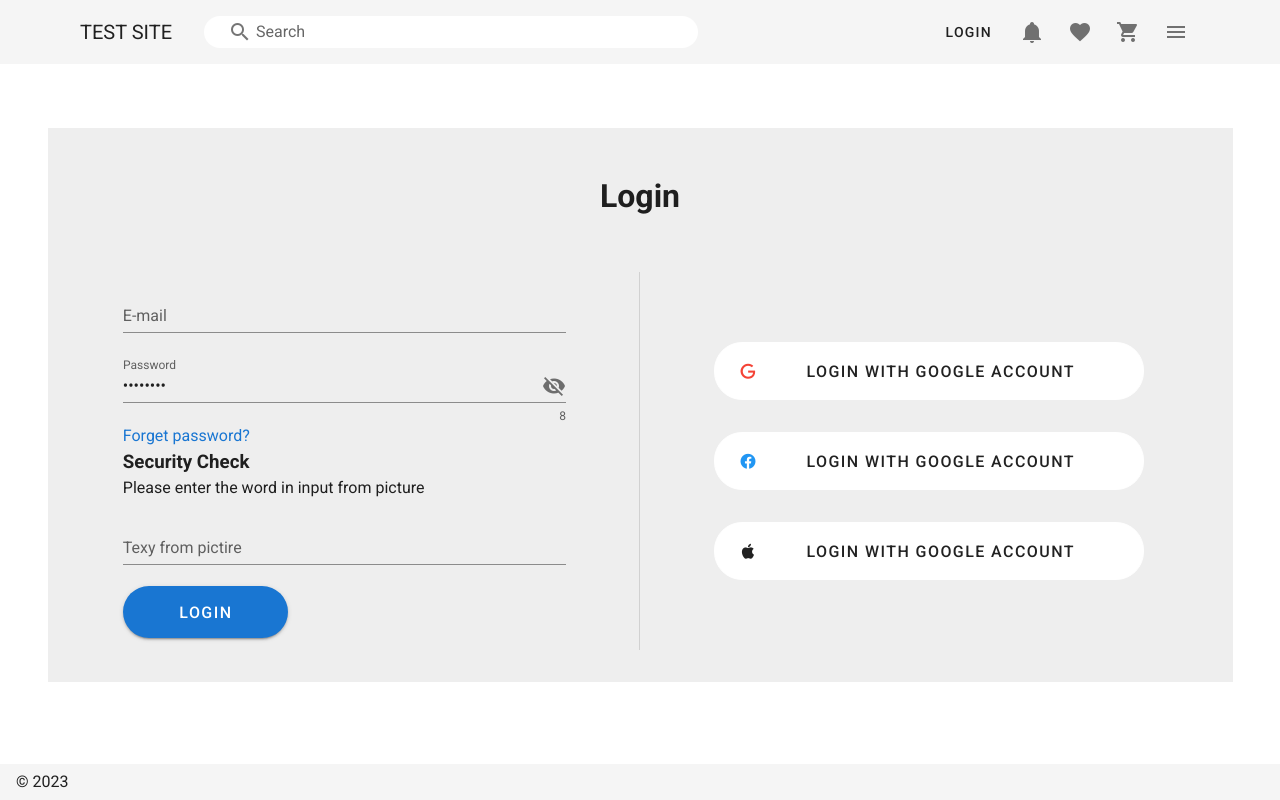
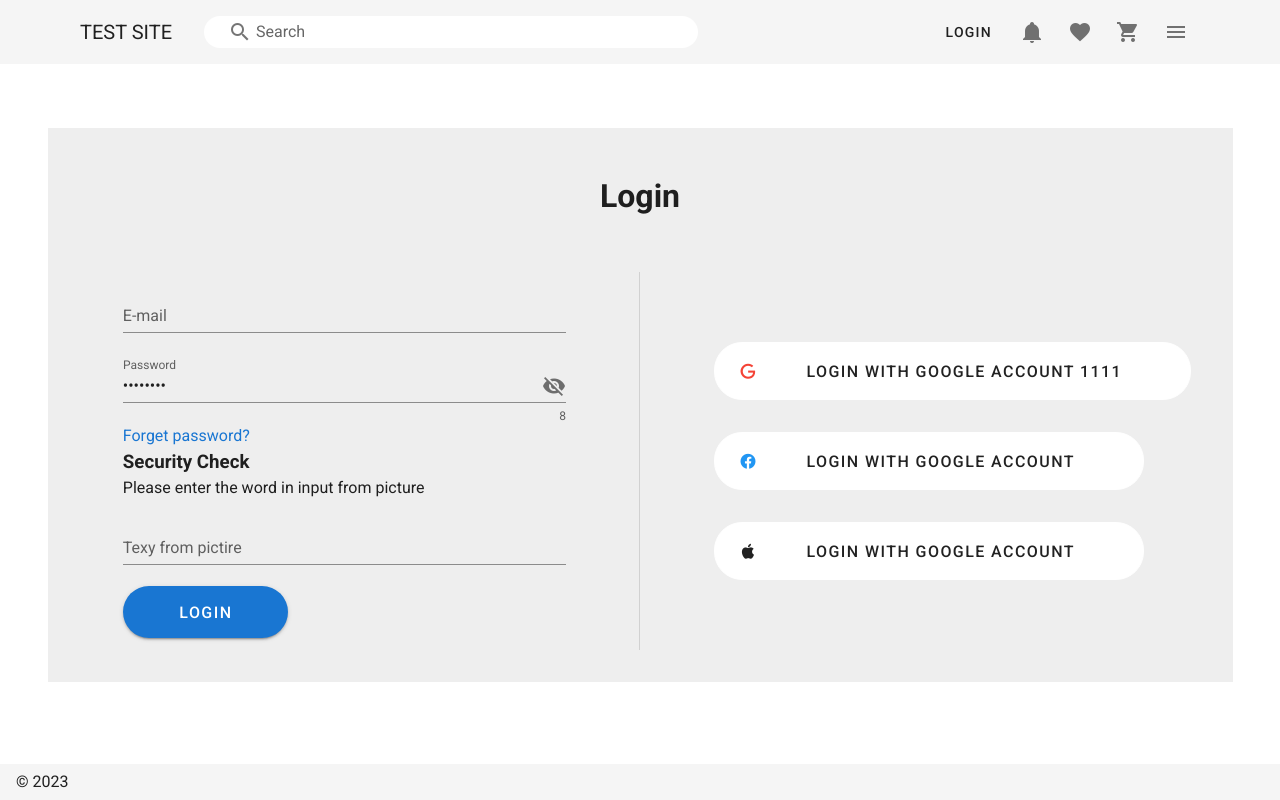
Before and after one commit to sho-mb/testapp, a Nuxt app: page /login in a window 1280 px wide. Built offline with nearby package versions, Linux system fonts and the light colour scheme.

Commit message:
update login label

```diff
--- a/pages/index.vue
+++ b/pages/index.vue
@@ -73,7 +73,7 @@
         </v-card-text>
         <v-card-actions>
           <v-spacer />
-          <v-btn color="primary" nuxt to="/inspire"> Continue </v-btn>
+          <v-btn color="primary" nuxt to="/inspire"> Continue 111</v-btn>
         </v-card-actions>
       </v-card>
     </v-col>
--- a/pages/login.vue
+++ b/pages/login.vue
@@ -49,7 +49,7 @@
           <v-icon left color="red" >
             mdi mdi-google
           </v-icon>
-          <div class="ma-10">Login with google account</div>
+          <div class="ma-10">Login with google account 1111</div>
           </v-btn>
           <v-btn
           outlined
```
